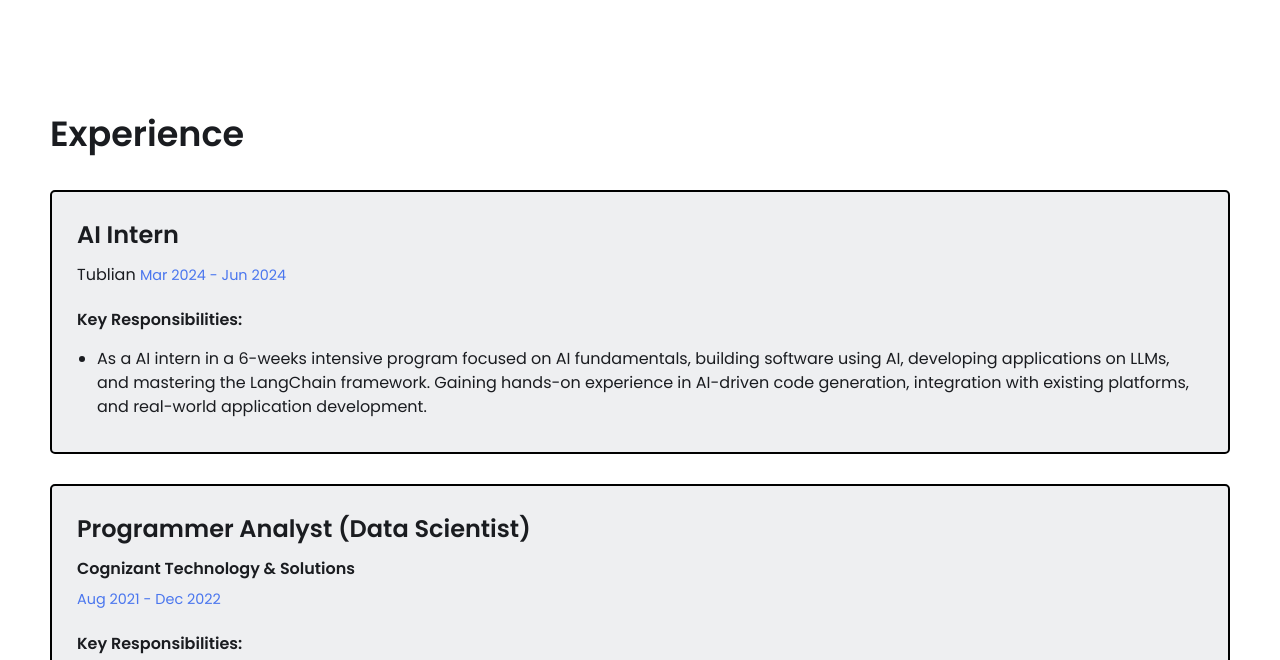
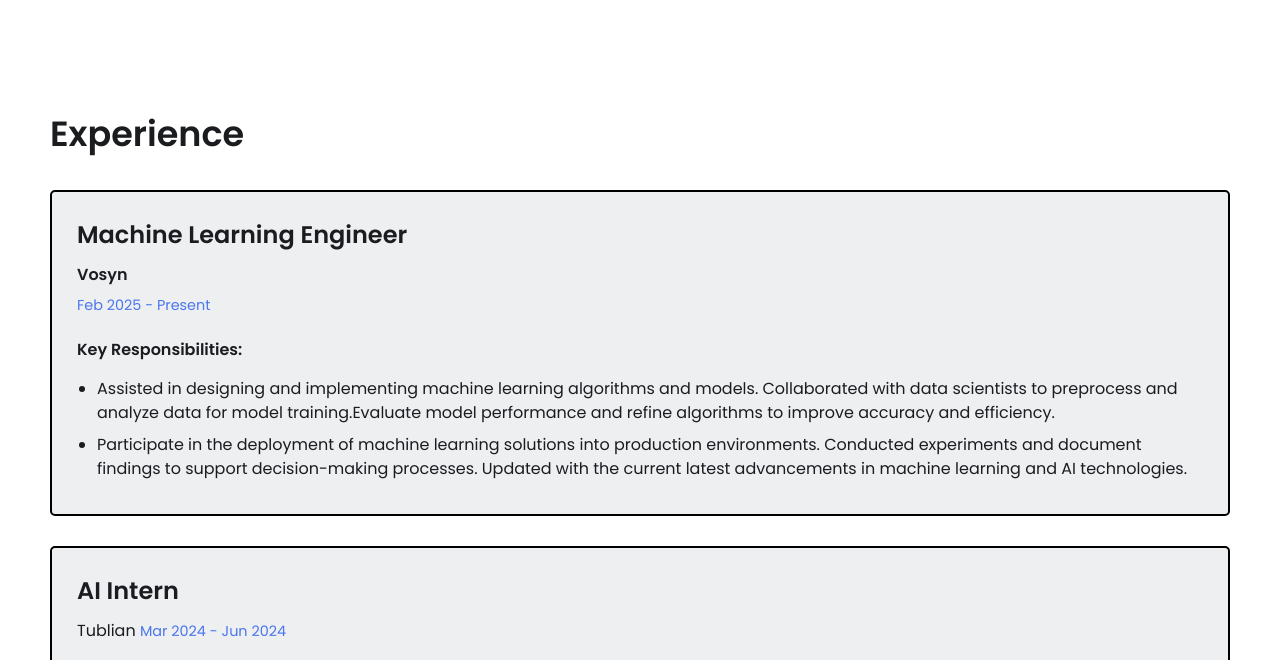
Before and after one commit to Sashikiranmaddineni7/Sashikiranmaddineni7.github.io, a plain HTML site: page index.html in a window 1280 px wide. Shown: the part 1698-2358 px from the top of the page. Drawn offline with Linux system fonts and the light colour scheme.

Commit message:
Update index.html

```diff
--- a/index.html
+++ b/index.html
@@ -159,15 +159,15 @@
                 <img src="https://cdn.jsdelivr.net/gh/devicons/devicon@latest/icons/matplotlib/matplotlib-original.svg" alt="Matplotlib logo">
                 <span>Matplotlib</span>
             </div>
-            <div class="cell">
-                <img src="https://cdn.jsdelivr.net/gh/devicons/devicon@latest/icons/pytorch/pytorch-original.svg" alt="PySpark logo">
-                <span>PySpark</span>
-            </div>
         </div>
 
         <!-- Frameworks Section -->
         <h3>Frameworks</h3>
         <div class="cells">
+            <div class="cell">
+                <img src="https://cdn.jsdelivr.net/gh/devicons/devicon@latest/icons/pytorch/pytorch-original.svg" alt="PySpark logo">
+                <span>PySpark</span>
+            </div>
             <div class="cell">
                 <img src="icons/react.svg" alt="React logo">
                 <span>React</span>
@@ -293,6 +293,21 @@
         <h2>Experience</h2>
 
         <div class="experience-cards">
+           <div class="experience-card">
+            <div class="experience-header">
+              <h3>Machine Learning Engineer</h3>
+              <span class="company">Vosyn</span>
+              <span class="duration">Feb 2025 - Present</span>
+            </div>
+            <div class="responsibilities">
+              <h4>Key Responsibilities:</h4>
+              <ul>
+                <li>Assisted in designing and implementing machine learning algorithms and models. Collaborated with data scientists to preprocess and analyze data for model training.Evaluate model performance and refine algorithms to improve accuracy and efficiency.</li>
+                <li>Participate in the deployment of machine learning solutions into production environments. Conducted experiments and document findings to support decision-making processes. Updated with the current latest advancements in machine learning and AI technologies.</li>
+              </ul>
+            </div>
+          </div>
+
           <div class="experience-card">
             <div class="experience-header">
               <h3>AI Intern</h3>
```
